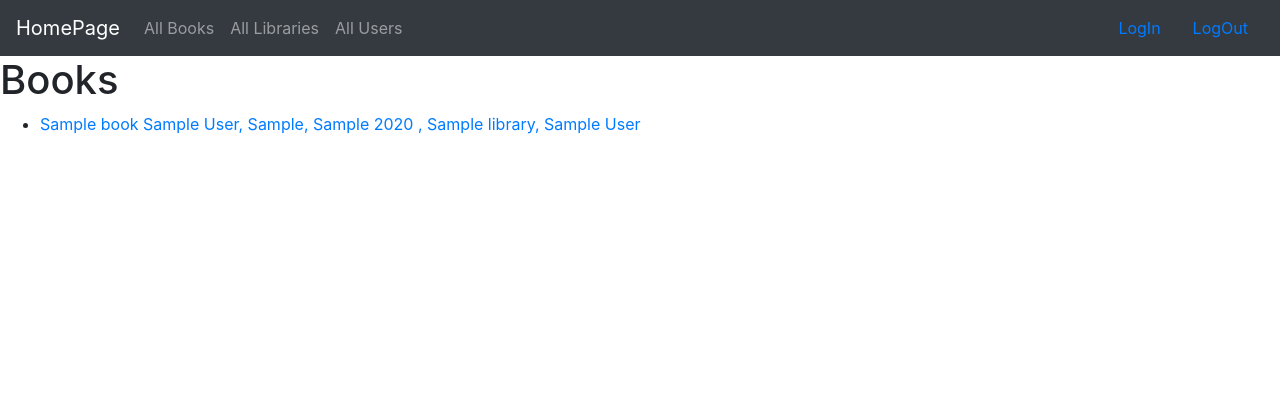
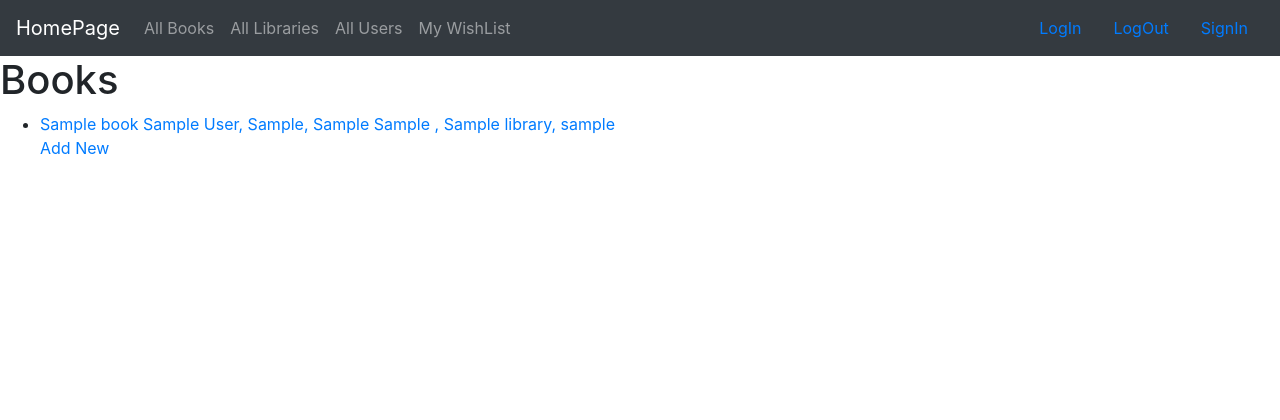
Before and after one commit to nataliaruzhytska/Bookcrossing, a Django app: page /bookcrossing/users/user_detail/1/books/ in a window 1280 px wide. Shown: the top 420 px of the page. Run offline with Django 3.2, Linux system fonts and the light colour scheme; a user stored in the database is signed in; tables that the repository leaves empty hold one stand-in row (values such as "Sample post"); some libraries are stand-ins or nearby versions.

Commit message:
change user, added wishlist

```diff
--- a/Bookcrossing_django/app/BC/Bookcrossing_django/Bookcrossing/models.py
+++ b/Bookcrossing_django/app/BC/Bookcrossing_django/Bookcrossing/models.py
@@ -1,34 +1,5 @@
 from django.db import models
-
-
-class User(models.Model):
-    first_name = models.CharField(
-        'First name',
-        max_length=250,
-    )
-    last_name = models.CharField(
-        'Last name',
-        max_length=250,
-    )
-    email = models.CharField(
-        max_length=250,
-        blank=True,
-        null=True,
-        db_index=True,
-    )
-
-    @property
-    def fullname(self):
-        return f'{self.first_name} {self.last_name}'
-
-    def __str__(self):
-        return self.fullname
-
-    class Meta:
-        ordering = ['first_name', 'last_name']
-        indexes = [
-            models.Index(fields=['first_name', 'last_name']),
-        ]
+from django.contrib.auth.models import User
 
 
 class Library(models.Model):
@@ -37,7 +8,7 @@ class Library(models.Model):
         max_length=250,
     )
 
-    user = models.OneToOneField(
+    user = models.ForeignKey(
         User,
         on_delete=models.CASCADE
     )
@@ -59,7 +30,8 @@ class Book(models.Model):
         null=True,
         blank=True
     )
-    year_ed = models.IntegerField(
+    year_ed = models.CharField(
+        max_length=250,
         null=True,
         blank=True
 
@@ -99,3 +71,17 @@ class Book(models.Model):
         indexes = [
             models.Index(fields=['name', 'author']),
         ]
+
+
+class WishList(models.Model):
+
+    user = models.ForeignKey(
+        User, on_delete=models.CASCADE
+    )
+    book = models.ForeignKey(
+        Book, on_delete=models.CASCADE
+    )
+
+    @property
+    def wish_list(self):
+        return f'{self.book.short_info}, {self.book.user.username}'
--- a/Bookcrossing_django/app/BC/Bookcrossing_django/Bookcrossing/urls.py
+++ b/Bookcrossing_django/app/BC/Bookcrossing_django/Bookcrossing/urls.py
@@ -3,14 +3,15 @@ from django.urls import path
 
 from .views import health_check, index, created, LibraryView, UserView, BookView, BookListView, UserListView, \
     LibraryListView, LibraryDetailView, UserDetailView, BookDetailView, BookLibList, BookUserList, ContactView, \
-    hide_books, show_books, hide_all_books, show_all_books, add_books_to_read
+    hide_books, show_books, hide_all_books, show_all_books, add_to_wish_list, show_wish_list
 
 urlpatterns = [
     path('healthcheck/', health_check, name='health_check'),
     path('', index, name='index'),
     path('created/', created, name='created'),
     path('<slug:slug>/add_library/', LibraryView.as_view(), name='add_library'),
-    path('<slug:slug>/add_user/', UserView.as_view(), name='add_user'),
+    path('wish_list/', show_wish_list, name='wish_list'),
+    path('<slug:slug>/signin/', UserView.as_view(), name='signin'),
     path('books/', BookListView.as_view(), name='book_list'),
     path('users/', UserListView.as_view(), name='user_list'),
     path('libraries/', LibraryListView.as_view(), name='library_list'),
@@ -24,7 +25,8 @@ urlpatterns = [
     path('books/book_detail/<pk>/show_books/', show_books, name='show_books'),
     path('users/user_detail/<pk>/show_all_books/', show_all_books, name='show_all_books'),
     path('books/book_detail/<pk>/send_email/', ContactView.as_view(), name='send_email'),
-    path('users/user_detail/<pk>/books/add_book/', BookView.as_view(), name='add_book'),
+    path('users/user_detail/<pk>/add_book/', BookView.as_view(), name='add_book'),
     path('books/hide_all_books/', hide_all_books, name='hide_all_books'),
     path('books/show_all_books/', show_all_books, name='show_all_books'),
+    path('books/book_detail/<pk>/add_to_wish_list/', add_to_wish_list, name='add_to_wish_list'),
 ]
--- a/Bookcrossing_django/app/BC/Bookcrossing_django/Bookcrossing/views.py
+++ b/Bookcrossing_django/app/BC/Bookcrossing_django/Bookcrossing/views.py
@@ -1,13 +1,13 @@
-from django.contrib.auth.decorators import permission_required
-from django.contrib.sites import requests
-from django.core.mail import send_mail, BadHeaderError
-from django.http import HttpResponse, request, HttpResponseRedirect
+from django.contrib.auth.decorators import login_required
+from django.contrib.auth.models import User
+from django.core.mail import send_mail
+from django.http import HttpResponse
 from django.shortcuts import render
 from django.template.loader import render_to_string
 from django.views.generic import FormView, ListView, DetailView, TemplateView
 
 from .forms import UserForm, BookForm, LibraryForm
-from .models import Book, Library, User
+from .models import Book, Library,  WishList
 
 
 def health_check(request):
@@ -143,43 +143,62 @@ class ContactView(TemplateView):
         return render(request, 'thanks.html')
 
 
-@permission_required('Bookcrossing.change_book')
+@login_required
 def hide_books(request, pk):
     book = Book.objects.get(id=pk)
-    book.is_visible = False
-    book.save()
-    return HttpResponse(render(request, 'successful.html', {'book': book, 'action': ' was hidden'}))
+    if request.user == book.user:
+        book.is_visible = False
+        book.save()
+        return HttpResponse(render(request, 'successful.html', {'book': book, 'action': ' was hidden'}))
+    else:
+        return HttpResponse(render(request, "You haven't a permission hide this book"))
 
 
-@permission_required('Bookcrossing.change_book')
+@login_required
 def hide_all_books(request, pk):
     books = Book.objects.filter(user=pk)
-    for book in books:
-        book.is_visible = False
+    if request.user == books.first().user:
+        for book in books:
+            book.is_visible = False
+            book.save()
+        return HttpResponse(render(request, 'successful.html', {'book': book, 'action': ' was hidden'}))
+    else:
+        return HttpResponse(render(request, "You haven't a permission hide this book"))
+
+@login_required
+def show_books(request, pk):
+    book = Book.objects.get(id=pk)
+    if request.user == book.user:
+        book.is_visible = True
         book.save()
-    return HttpResponse(render(request, 'successful.html', {'book': book, 'action': ' was hidden'}))
+        return HttpResponse(render(request, 'successful.html', {'book': book, 'action': 'is visible'}))
+    else:
+        return HttpResponse(render(request, "You haven't a permission show this book"))
 
 
-@permission_required('Bookcrossing.change_book')
-def show_books(request, pk):
-    book = Book.objects.get(id=pk)
-    book.is_visible = True
-    book.save()
-    return HttpResponse(render(request, 'successful.html', {'book': book, 'action': 'is visible'}))
+@login_required
+def show_all_books(request, pk):
+    books = Book.objects.filter(user=pk)
+    if request.user == books.first().user:
+        for book in books:
+            book.is_visible = True
+            book.save()
+        return HttpResponse(render(request, 'successful.html', {'book': book, 'action': 'is visible'}))
+    else:
+        return HttpResponse(render(request, "You haven't a permission show this book"))
 
 
-@permission_required('Bookcrossing.change_book')
-def show_all_books(request, pk):
-    books = Book.objects.filter(user=pk)
-    for book in books:
-        book.is_visible = True
-        book.save()
-    return HttpResponse(render(request, 'successful.html', {'book': book, 'action': 'is visible'}))
+@login_required
+def add_to_wish_list(request, pk):
+    book = Book.objects.get(id=pk)
+    user = User.objects.get(username=request.user)
+    wishlist = WishList(user_id=user.id, book_id=book.id)
+    wishlist.save()
+    return HttpResponse(render(request, 'successful.html', {'book': book, 'action': 'was added into wish list'}))
 
 
-def add_books_to_read(request,pk):
-    user = User.objects.get(id=request.POST.get('user_id'))
-    book = Book.objects.get(id=pk)
-    user.books_to_read = book
-    user.save()
-    return HttpResponse(render(request, 'successful.html', {'book': book, 'action': 'was added into list'}))
+@login_required
+def show_wish_list(request):
+    user = User.objects.get(username=request.user)
+    wishlist = WishList.objects.filter(user=user.id).filter(book__is_visible=True)
+    return HttpResponse(render(request, 'wishlist.html', {'object_list': wishlist}))
--- a/Bookcrossing_django/app/BC/Bookcrossing_django/urls.py
+++ b/Bookcrossing_django/app/BC/Bookcrossing_django/urls.py
@@ -22,6 +22,7 @@ urlpatterns = [
     path('bookcrossing/', include('Bookcrossing_django.Bookcrossing.urls')),
     path('accounts/', include('django.contrib.auth.urls')),
     path('<slug:slug>/accounts/', include('django.contrib.auth.urls')),
+    # path('<slug:slug>/sign_in/', name='sign_in'),
 
 
 ]
--- a/Bookcrossing_django/app/BC/templates/LibraryForm.html
+++ b/Bookcrossing_django/app/BC/templates/LibraryForm.html
@@ -3,10 +3,7 @@
     <p><h3>Add New Library</h3>
         <form method="post">
             {% csrf_token %}
-            <label>Enter Library Name</label>
-            <input type="text" name="name">
-            <label>Enter User ID</label>
-            <input type="text" name="user">
+            {{ form.as_table}}
             <input type="submit"/>
             <input type="reset"/>
         </form>
--- a/Bookcrossing_django/app/BC/templates/book_detail.html
+++ b/Bookcrossing_django/app/BC/templates/book_detail.html
@@ -1,9 +1,10 @@
 {% extends "index.html" %}
 {% block content %}
     <p><h3>Book Info: {{ book.short_info }}</h3></p>
-    <p><h3>Owner: {{ book.user.fullname }}</h3></p>
+    <p><h3>Owner: {{ book.user.username }}</h3></p>
     <p><a href="send_email/"><h3>Send E-mail</h3></a></p>
     <a href="hide_books/"><input type="submit" value="hide book"></a>
     <a href="show_books/"><input type="submit" value="show book"></a>
     <p><h3>Library: {{ book.lib.name }}</h3></p>
+    <a href="add_to_wish_list/"><input type="submit" value="add to wish list"></a>
 {% endblock %}
--- a/Bookcrossing_django/app/BC/templates/book_list.html
+++ b/Bookcrossing_django/app/BC/templates/book_list.html
@@ -6,14 +6,15 @@
         {% for book in object_list %}
             {% if book.is_visible is True %}
                 <li> <a href="/bookcrossing/books/book_detail/{{ book.id }}/">
-                    {{ book.full_info}} , {{ book.lib.name }}, {{ book.user.fullname }} </a>
+                    {{ book.full_info}} , {{ book.lib.name }}, {{ book.user.username }} </a>
                 </li>
                 {% else %}
                 <li>
-                    <span style="color: gray" >{{ book.full_info}} , {{ book.lib.name }}, {{ book.user.fullname }}</span>
+                    <span style="color: gray" >{{ book.full_info}} , {{ book.lib.name }}, {{ book.user.username }}</span>
                 </li>
             {% endif %}
         {% endfor %}
+    <a href="add_book/">Add New</a>
         </ul>
 
 {% endblock %}
--- a/Bookcrossing_django/app/BC/templates/index.html
+++ b/Bookcrossing_django/app/BC/templates/index.html
@@ -32,9 +32,13 @@
         <li class="nav-item">
         <a class="nav-link" href="/bookcrossing/users">All Users</a>
       </li>
+          <li class="nav-item">
+        <a class="nav-link" href="/bookcrossing/wish_list">My WishList</a>
+      </li>
     </ul>
-       <a class="nav-link" href="accounts/login/">LogIn</a>
-        <a class="nav-link" href="accounts/logout/">LogOut</a>
+        <a class="nav-link" href="/bookcrossing/accounts/login">LogIn</a>
+        <a class="nav-link" href="/bookcrossing/accounts/logout/">LogOut</a>
+        <a class="nav-link" href="/bookcrossing/accounts/signin/">SignIn</a>
       </div>
       </nav>
     <!-- Links -->
--- a/Bookcrossing_django/app/BC/templates/library_detail.html
+++ b/Bookcrossing_django/app/BC/templates/library_detail.html
@@ -1,6 +1,6 @@
 {% extends "index.html" %}
 {% block content %}
     <p><h3>Library Name: {{ library.name }}</h3></p>
-    <p><h3>Library's Owner: {{ library.user.fullname }}</h3></p>
+    <p><h3>Library's Owner: {{ library.user.username }}</h3></p>
     <p><a href="books/"> <h3> Show Books </h3></a></p>
 {% endblock %}
--- a/Bookcrossing_django/app/BC/templates/library_list.html
+++ b/Bookcrossing_django/app/BC/templates/library_list.html
@@ -4,7 +4,7 @@
     <ul>
     {% for lib in object_list %}
         <li><a href="library_detail/{{ lib.id }}/">
-            {{ lib.name}} , {{ lib.user.fullname }}</a>
+            {{ lib.name}} , {{ lib.user.username }}</a>
         </li>
     {% endfor %}
     </ul>
--- a/Bookcrossing_django/app/BC/templates/registration/login.html
+++ b/Bookcrossing_django/app/BC/templates/registration/login.html
@@ -61,6 +61,7 @@
   <div class="submit-row">
     <label>&nbsp;</label><input type="submit" value="{% trans 'Log in' %}">
   </div>
+
 </form>
 
 </div>
--- a/Bookcrossing_django/app/BC/templates/user_list.html
+++ b/Bookcrossing_django/app/BC/templates/user_list.html
@@ -4,11 +4,9 @@
     <ul>
     {% for user in object_list %}
         <li><a href="user_detail/{{ user.id }}/">
-                {{ user.fullname}} , {{ user.email }},
-                {{ user.book}}
+                {{ user.username}} , {{ user.email }}
             </a>
         </li>
     {% endfor %}
     </ul>
-    <a href="add_user/">Add New</a>
 {% endblock %}
```
Also changed, not shown: Bookcrossing_django/app/BC/Bookcrossing_django/Bookcrossing/admin.py (+5 -5 lines), Bookcrossing_django/app/BC/Bookcrossing_django/Bookcrossing/forms.py (+17 -11 lines), Bookcrossing_django/app/BC/templates/BookForm.html (+1 -19 lines), Bookcrossing_django/app/BC/templates/UserForm.html (+1 -6 lines), Bookcrossing_django/app/BC/templates/user_detail.html (+7 -6 lines), Bookcrossing_django/app/BC/templates/wishlist.html (added, +12 -0 lines).
